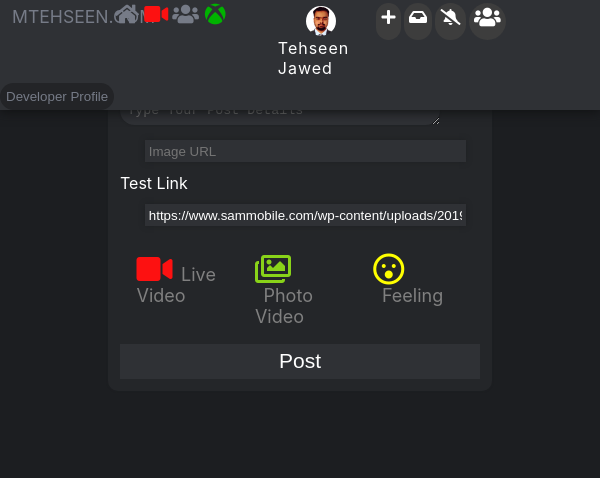
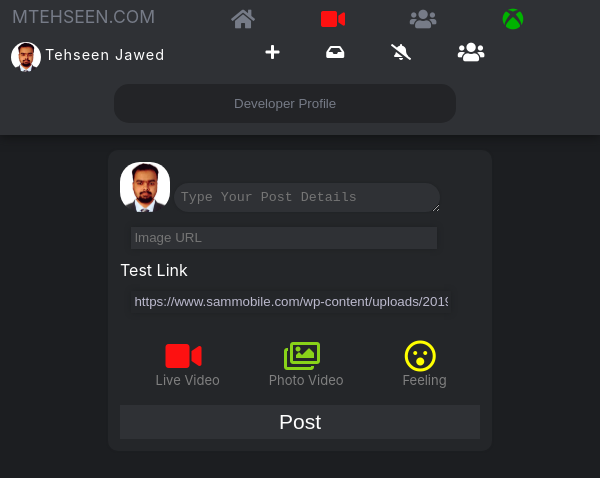
Before and after one commit to TehseenJawed/React_Facebook, a React (Create React App) app: page / in a window 600 px wide. Shown: the top 478 px of the page. Built offline with nearby package versions, Linux system fonts and the light colour scheme.

Commit message:
Added the Responsive functionality in the website.

```diff
--- a/src/App.css
+++ b/src/App.css
@@ -30,9 +30,8 @@ a:visited {
   text-decoration: none;
 }
 .iconBox{
-  /* justify-content: space-evenly; */
   display: flex;
-  width: 46%;
+  width: 40%;
   flex-direction: row;
   justify-content: center;
   /* margin-left: 5% ; */
@@ -87,6 +86,7 @@ a:visited {
   text-transform: capitalize;
   letter-spacing: 1px;
   margin: 2%;
+  font-size: 90%;
   color: white;
 }
 .setIconBody{
@@ -99,16 +99,15 @@ a:visited {
   height: 40px;
 }
 .setIcons{
-  padding: 3.5%;
+  padding: 0% 3.5% 0% 3.5%;
   border-radius: 300px;
   margin:1%;
   color: white;
-  background-color: #3d3d3d;
-  transition: 1s;
+  transition: 0.3s;
 }
 .setIcons:hover{
-  background-color: #4f4f4f;
-  transition: 1s;
+  color: gray;
+  transition: 0.3s;
 }
 .profile{
   padding: 1%;
@@ -134,7 +133,7 @@ a:visited {
 }
 .uploadBodyPage{
   background-color: #242629;
-  margin-top: 5%;
+  margin-top: 9%;
   width: 60%;
   box-shadow: 0px 0px 2px #1e2022;
   border-radius: 10px;
@@ -144,7 +143,7 @@ a:visited {
 }
 .uploadBodytextArea{
   margin-right: 3%;
-  width: 85%;
+  width: 80%;
   border: none;
   box-shadow: 0px 0px 2px#1e2022;
   border-radius: 50px;
@@ -164,12 +163,16 @@ a:visited {
 .uploadLink{
   margin: 3%;
   margin-left: 7%;
-  width: 87%;
+  width: 80%;
   border: none;
   box-shadow: 0px 0px 5px #1e2022;
   background-color: #2f3135;
   padding:1%;
   color: white;
+}
+.newUploadLink{
+  color: rgb(188, 186, 206);
+  background-color: #242629;
 }
 .pageProperty{
   display: flex;
@@ -213,21 +216,236 @@ a:visited {
 .emojiImage{
   width: 100%;
 }
-@media only screen and (min-width: 600px) {
+@media only screen and (max-width: 1000px) {
   .iconBox{
-    /* justify-content: space-evenly; */
     display: flex;
-    width: 35%;
+    width: 50%;
     flex-direction: row;
     justify-content: center;
-    margin-left: 5% ;
+    /* margin-left: 7% ; */
+  }
+  .logo{
+    display: flex;
+    width: 20%;
+    font-size: 110%;
+    border-radius: 15px;
+    margin: 1%;
+    margin-left: 2%;
+    padding-bottom: 0.5%;
+    color: #767b87;
+  }
+  .icon1, .icon2,  .icon3, .icon4{
+    color: #767b87;
+    align-self: auto;
+    width: 20%;
+    padding-top: 3%;
+    display: flex;
+    justify-content: center;
+    text-align: center;
+    transition: 0.3s;
   }
   .userProfile{
     display: flex;
     flex-wrap: wrap;
     flex-direction: row;
-    width: 15%;
+    width: 22%;
     margin-top: 1%;
     justify-content: center;
   }
+  .setIconBody{
+    display: flex;
+    flex-wrap: wrap;
+    flex-direction: row;
+    justify-content: center;
+    width: 75%;
+    margin-top: 0.3%;
+    /* height: 40px; */
+  }
+  .setIcons{
+    padding: 0% 3.5% 0% 3.5%;
+    margin:1%;
+    color: white;
+    background-color: none;
+    transition: 0.3s;
+  }
+  .setIcons:hover{
+    transition: 0.3;
+  }
+  .profile{
+    padding: 1% 3% 1% 3%;
+    border-radius: 15px;
+    border: none;
+    color: #767b87;
+    background-color: #232427;
+    height: 60%;
+    margin-top: 0.5%;
+    transition: 0.3s;
+  }
+  .uploadBodyPage{
+    background-color: #242629;
+    margin-top: 12%;
+    width: 60%;
+    box-shadow: 0px 0px 2px #1e2022;
+    border-radius: 10px;
+    padding:2%;
+    justify-content: center;
+    align-content: center;
+  }
+  .uploadLink{
+    margin: 3%;
+    /* margin-left: 5%; */
+    width: 90%;
+    border: none;
+    box-shadow: 0px 0px 5px #1e2022;
+    background-color: #2f3135;
+    padding:1%;
+    color: white;
+  }
+  .newUploadLink{
+    color: rgb(188, 186, 206);
+    background-color: #242629;
+  }
+  .subProperty{
+    display: flex;
+    flex-direction: column;
+    flex-wrap: wrap;
+    justify-content: center;
+    align-items: center;
+  }
+  .subProperty span{
+    width: 100%;
+    font-size: 13px;
+    color: gray;
+    margin-left: 10%;
+    align-items: center;
+    text-align: center;
+    justify-content: center;
+  }
+  .subProperty i{
+    width: 100%;
+    align-items: center;
+    text-align: center;
+  }
 }
+@media only screen and (max-width: 700px) {
+  .iconBox{
+    display: flex;
+    width: 60%;
+    flex-direction: row;
+    justify-content: center;
+    /* margin-left: 7% ; */
+  }
+  .logo{
+    display: flex;
+    width: 30%;
+    font-size: 110%;
+    border-radius: 15px;
+    margin: 1%;
+    margin-left: 2%;
+    padding-bottom: 0.5%;
+    color: #767b87;
+  }
+  .icon1, .icon2,  .icon3, .icon4{
+    color: #767b87;
+    align-self: auto;
+    width: 25%;
+    padding-top: 3%;
+    display: flex;
+    justify-content: center;
+    text-align: center;
+    transition: 0.3s;
+  }
+  .userProfile{
+    display: flex;
+    flex-wrap: wrap;
+    flex-direction: row;
+    width: 30%;
+    margin-top: 1%;
+    justify-content: center;
+  }
+  .setIconBody{
+    display: flex;
+    flex-wrap: wrap;
+    flex-direction: row;
+    justify-content: center;
+    width: 65%;
+    margin-top: 0.3%;
+    /* height: 40px; */
+  }
+  .setIcons{
+    padding: 0% 4.5% 0% 4.5%;
+    margin:1.5%;
+    color: white;
+    background-color: none;
+    transition: 0.3s;
+  }
+  .setIcons:hover{
+    transition: 0.3;
+  }
+  .profile{
+    padding: 2% 20% 2% 20%;
+    border-radius: 15px;
+    border: none;
+    color: #767b87;
+    background-color: #232427;
+    height: 60%;
+    margin-top: 0.5%;
+    transition: 0.3s;
+    margin: 1% 19% 2% 19%;
+  }
+  .uploadBodyPage{
+    background-color: #242629;
+    margin-top: 25%;
+    width: 60%;
+    box-shadow: 0px 0px 2px #1e2022;
+    border-radius: 10px;
+    padding:2%;
+    justify-content: center;
+    align-content: center;
+  }
+  .uploadLink{
+    margin: 3%;
+    /* margin-left: 5%; */
+    width: 83%;
+    border: none;
+    box-shadow: 0px 0px 5px #1e2022;
+    background-color: #2f3135;
+    padding:1%;
+    color: white;
+  }
+  .uploadBodytextArea{
+    margin-right: 3%;
+    width: 70%;
+    border: none;
+    box-shadow: 0px 0px 2px#1e2022;
+    border-radius: 50px;
+    padding:2%;
+    background-color: #2f3135;
+    color: white;
+  }
+  .newUploadLink{
+    color: rgb(188, 186, 206);
+    background-color: #242629;
+  }
+  .subProperty{
+    display: flex;
+    flex-direction: column;
+    flex-wrap: wrap;
+    justify-content: center;
+    align-items: center;
+  }
+  .subProperty span{
+    width: 100%;
+    font-size: 13px;
+    color: gray;
+    margin-left: 10%;
+    align-items: center;
+    text-align: center;
+    justify-content: center;
+  }
+  .subProperty i{
+    width: 100%;
+    align-items: center;
+    text-align: center;
+  }
+}
--- a/src/App.js
+++ b/src/App.js
@@ -69,7 +69,7 @@ function App() {
       <img className="userImg setuserPostImage" width="50px" height="50px" src={USERIMAGE} alt="User Image" />
       <textarea className="uploadBodytextArea"  value={postDetails} rows="4" onChange={(e) => setPostDetails(e.target.value)}  placeholder="Type Your Post Details " rows="1" cols="50"></textarea>
       <input className="uploadLink" type="text" value={postURL} onChange={(e) => setPostURL(e.target.value)}  placeholder="Image URL" />
-      <div className="practiceLink"><label>Test Link</label><input className="uploadLink" type="text" value="https://www.sammobile.com/wp-content/uploads/2019/03/keyguard_default_wallpaper_silver.png" placeholder="Image URL" /></div>
+      <div className="practiceLink"><label>Test Link</label><input className="uploadLink newUploadLink" type="text" value="https://www.sammobile.com/wp-content/uploads/2019/03/keyguard_default_wallpaper_silver.png" placeholder="Image URL" /></div>
       <div className="pageProperty">
         <div className="subProperty">
         <i class="fas fa-video fa-2x"></i>
--- a/src/components/Post/index.js
+++ b/src/components/Post/index.js
@@ -12,8 +12,7 @@ export default function Post(props){
         [
             {id:0,
             message:[]},
-            {id:1,
-            message:[]},
+
         ]
     )
     const [newComment, setNewComment]= useState([])
```
Also changed, not shown: 1 other file (tests, documents, lock files or other folders).
